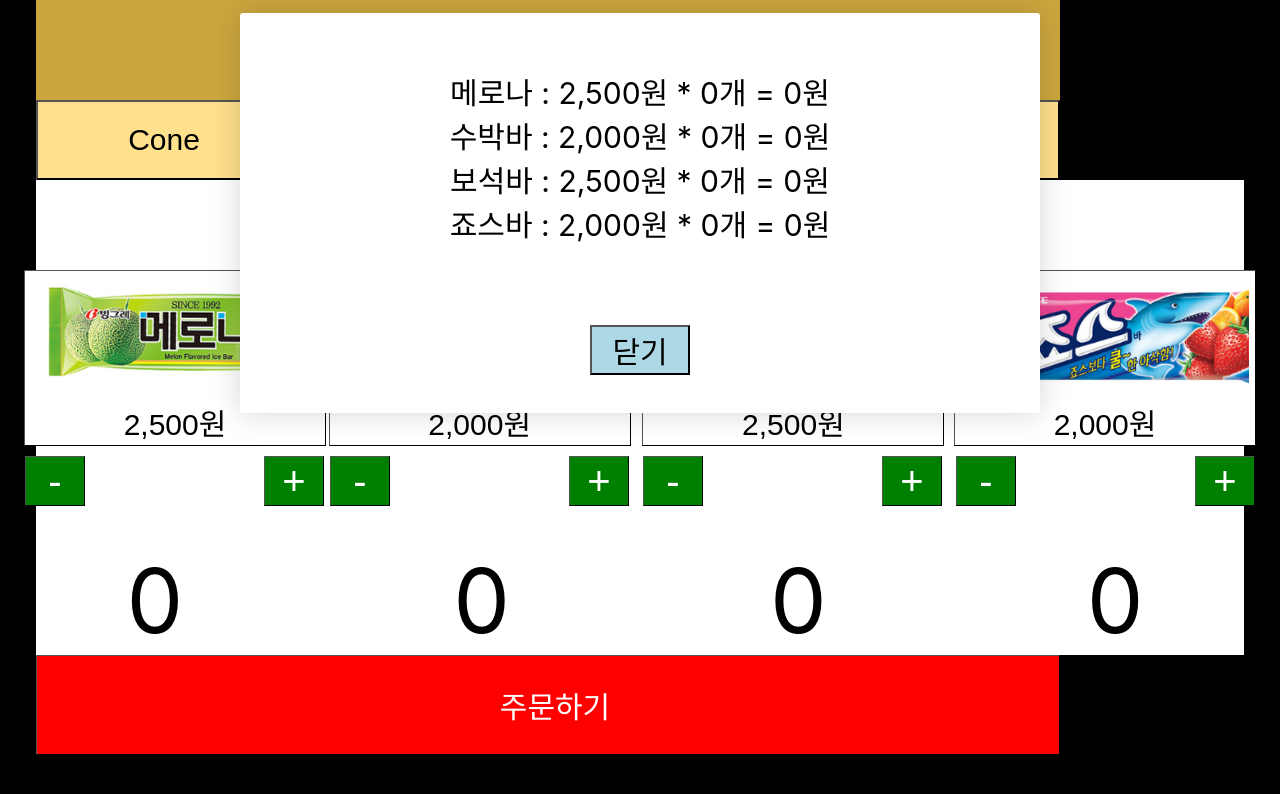
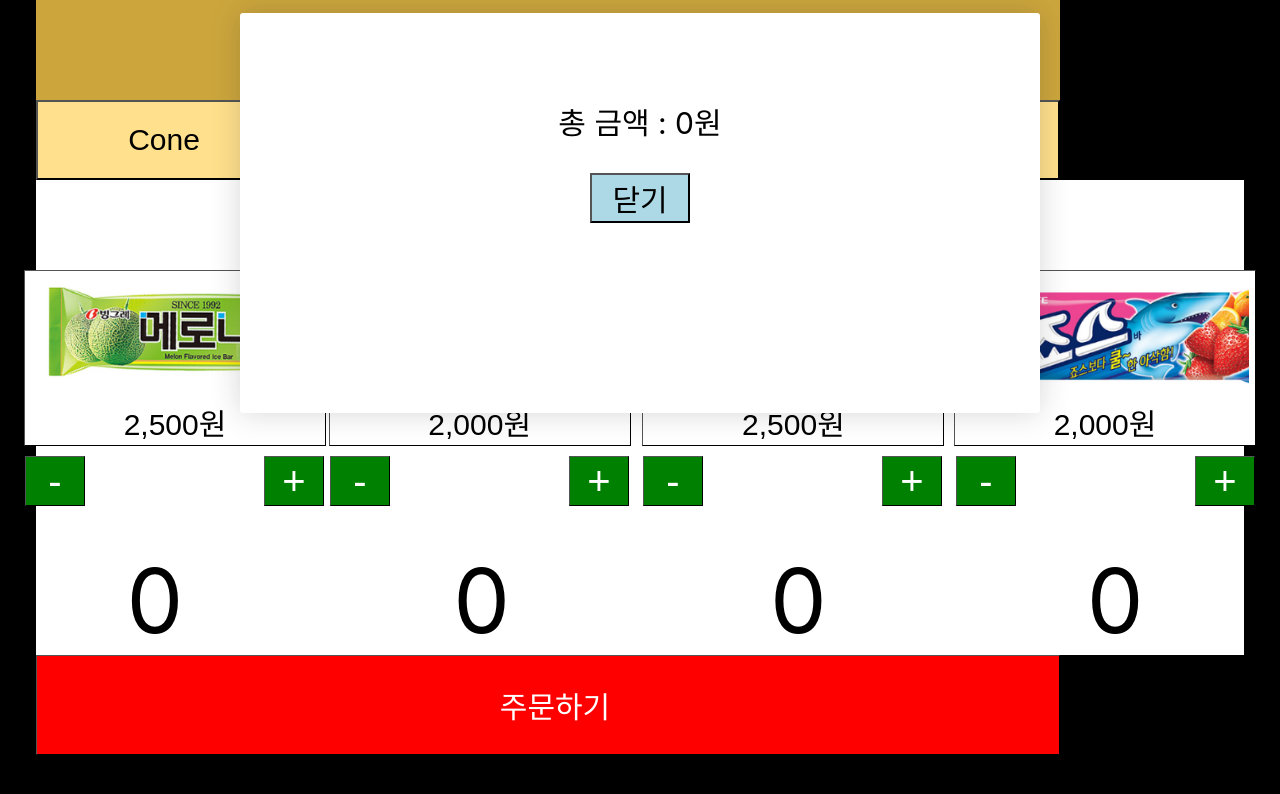
Before and after one commit to jungjunhyung99/2023-capstone-KT_Kiosk, a React (Create React App) app: page /kiosk/Icecream_bar in a window 1280 px wide. Both pictures are taken after a click on the button "주문하기". Shown: the top 794 px of the page. Built offline with nearby package versions, Linux system fonts and the light colour scheme.

Commit message:
수량 고정 및 계산 동일

```diff
--- a/src/App.tsx
+++ b/src/App.tsx
@@ -5,7 +5,7 @@
 import Hamburger_index from './contents/Hamburger_Content/Hamburger_index';
 import MainPage from './pages/Main/MainPage';
 import KioskPage from './pages/Main/KioskPage';
-import { RecoilRoot } from 'recoil';
+import { RecoilRoot, useRecoilState } from 'recoil';
 import GamePage from './pages/Main/GamePage';
 import Game from './pages/Game/Game';
 import CafePage from './pages/Cafe/CafePage';
@@ -26,6 +26,7 @@
 import Cafe_start from './contents/Cafe_Content/Cafe_start';
 
 function App() {
+
   return (
       <RecoilRoot>
         <Router>
--- a/src/practice/Icecream/Icecream_bar.tsx
+++ b/src/practice/Icecream/Icecream_bar.tsx
@@ -6,9 +6,9 @@
 import zyosba from "../../images/icecream/zyosba.png";
 import bosukba from "../../images/icecream/bosukba.png";
 import { useState, useCallback } from 'react';
-import { RecoilRoot, atom, useRecoilState } from "recoil";
+import { RecoilRoot, atom, useRecoilState, useRecoilValue } from "recoil";
 import Modal from "../../component/Modal";
-import {number5, number6, number7, number8} from "../../Atom/store";
+import {number1, number2, number3, number4, number5, number6, number7, number8, number9, number10, number11, number12, number13, number14, number15, number16} from "../../Atom/store";
 
 function Icecream_bar() {
 
@@ -26,45 +26,60 @@
         navigate('/kiosk/Icecream_family');
     }
 
-    const [bar_number1, setNumber] = useRecoilState(number5);
-    const [bar_number2, setNumber2] = useRecoilState(number6);
-    const [bar_number3, setNumber3] = useRecoilState(number7);
-    const [bar_number4, setNumber4] = useRecoilState(number8);
+    const [bar_number1, setNumber5] = useRecoilState(number5);
+    const [bar_number2, setNumber6] = useRecoilState(number6);
+    const [bar_number3, setNumber7] = useRecoilState(number7);
+    const [bar_number4, setNumber8] = useRecoilState(number8);
+
+    const cone_number1 = useRecoilValue(number1);
+    const cone_number2 = useRecoilValue(number2);
+    const cone_number3 = useRecoilValue(number3);
+    const cone_number4 = useRecoilValue(number4);
+
+    const tube_number1 = useRecoilValue(number9);
+    const tube_number2 = useRecoilValue(number10);
+    const tube_number3 = useRecoilValue(number11);
+    const tube_number4 = useRecoilValue(number12);
+
+    const family_number1 = useRecoilValue(number13);
+    const family_number2 = useRecoilValue(number14);
+    const family_number3 = useRecoilValue(number15);
+    const family_number4 = useRecoilValue(number16);
 
     const btn_first_click = () => {
-        setNumber(bar_number1 + 1);
+        setNumber5(bar_number1 + 1);
     }
 
     const btn_second_click = () => {
-        setNumber2(bar_number2 + 1);
+        setNumber6(bar_number2 + 1);
     }
 
     const btn_third_click = () => {
-        setNumber3(bar_number3 + 1);
+        setNumber7(bar_number3 + 1);
     }
 
     const btn_fourth_click = () => {
-        setNumber4(bar_number4 + 1);
+        setNumber8(bar_number4 + 1);
     }
 
     const btn_first_minus_click = () => {
         if (bar_number1 > 0)
-        setNumber3(bar_number1 - 1);
+        setNumber5(bar_number1 - 1);
     }
 
     const btn_second_minus_click = () => {
         if (bar_number2 > 0)
-        setNumber3(bar_number2 - 1);
+        setNumber6(bar_number2 - 1);
     }
 
     const btn_third_minus_click = () => {
         if (bar_number3 > 0)
-        setNumber3(bar_number3 - 1);
+        setNumber7(bar_number3 - 1);
     }
 
     const btn_fourth_minus_click = () => {
         if (bar_number4 > 0)
-        setNumber4(bar_number4 - 1);
+        setNumber8(bar_number4 - 1);
     }
 
     const [isOpenModal, setOpenModal] = useState<boolean>(false);
@@ -412,28 +427,10 @@
         color: white;
     `;
 
-    const MeronaText = styled.div`
-        font-size: 30px;
-        position: relative;
-        top: 40px;
-    `;
-
-    const SubakText = styled.div`
-        font-size: 30px;
-        position: relative;
-        top: 40px;
-    `;
-
-    const BosukText = styled.div`
-        font-size: 30px;
-        position: relative;
-        top: 40px;
-    `;
-
-    const ZyosText = styled.div`
-        font-size: 30px;
-        position: relative;
-        top: 40px;
+    const Text = styled.div`
+    font-size: 30px;
+    position: relative;
+    top: 40px;
     `;
 
     const Total = styled.div`
@@ -493,10 +490,10 @@
             <Order onClick={onClickToggleModal}><OrderDiv>주문하기</OrderDiv></Order>
             {isOpenModal && (
                 <Modal onClickToggleModal={onClickToggleModal}>
-                   <MeronaText>메로나 : 2,500원 * {bar_number1}개 = {2500*bar_number1}원</MeronaText>
-                            <SubakText>수박바 : 2,000원 * {bar_number2}개 = {2000*bar_number2}원</SubakText>
-                            <BosukText>보석바 : 2,500원 * {bar_number3}개 = {2500*bar_number3}원</BosukText>
-                            <ZyosText>죠스바 : 2,000원 * {bar_number4}개 = {2000*bar_number4}원</ZyosText> <br />
+                    <Total>총 금액 : {2500*cone_number1 + 2200*cone_number2 + 2500*cone_number3 + 3500*cone_number4
+                            + 2500*bar_number1 + 2000*bar_number2 + 2500*bar_number3 + 2000* bar_number4
+                            + 3500*tube_number1 + 3000*tube_number2 + 3500*tube_number3 + 3000*tube_number4
+                            + 3500*family_number1 + 3500*family_number2 + 4000*family_number3 + 3500*family_number4}원</Total>
                             <Close onClick={() => setOpenModal(false)}>닫기</Close>
                 </Modal>
             )}
--- a/src/practice/Icecream/Icecream_cone.tsx
+++ b/src/practice/Icecream/Icecream_cone.tsx
@@ -7,7 +7,7 @@
 import Boorabo from "../../images/icecream/Boorabo.png";
 import { useState, useCallback } from 'react';
 import Modal from "../../component/Modal";
-import { RecoilRoot, atom, useRecoilState } from "recoil";
+import { RecoilRoot, atom, useRecoilState, useRecoilValue } from "recoil";
 import {number1, number2, number3, number4, number5, number6, number7, number8, number9, number10, number11, number12, number13, number14, number15, number16} from "../../Atom/store";
 
 function Icecream_cone() {
@@ -30,6 +30,21 @@
     const [cone_number2, setNumber2] = useRecoilState(number2);
     const [cone_number3, setNumber3] = useRecoilState(number3);
     const [cone_number4, setNumber4] = useRecoilState(number4);
+
+    const bar_number1 = useRecoilValue(number5);
+    const bar_number2 = useRecoilValue(number6);
+    const bar_number3 = useRecoilValue(number7);
+    const bar_number4 = useRecoilValue(number8);
+
+    const tube_number1 = useRecoilValue(number9);
+    const tube_number2 = useRecoilValue(number10);
+    const tube_number3 = useRecoilValue(number11);
+    const tube_number4 = useRecoilValue(number12);
+
+    const family_number1 = useRecoilValue(number13);
+    const family_number2 = useRecoilValue(number14);
+    const family_number3 = useRecoilValue(number15);
+    const family_number4 = useRecoilValue(number16);
 
     const btn_first_click = () => {
         setNumber(cone_number1 + 1);
@@ -397,7 +412,7 @@
         color: white;
     `;
 
-    const GuguText = styled.div`
+    const Text = styled.div`
         font-size: 30px;
         position: relative;
         top: 40px;
@@ -461,27 +476,10 @@
             <Order onClick={onClickToggleModal}><OrderDiv>주문하기</OrderDiv></Order>
             {isOpenModal && (
                 <Modal onClickToggleModal={onClickToggleModal}>
-                   <GuguText>더블콘 : 2,500원 * {cone_number1}개 = {1800*cone_number1}원</GuguText>
-                            <GuguText>돼지콘 : 2,200원 * {cone_number2}개 = {2200*cone_number2}원</GuguText>
-                            <GuguText>월드콘 : 2,500원 * {cone_number3}개 = {2500*cone_number3}원</GuguText>
-                            <GuguText>요맘때 : 3,500원 * {cone_number4}개 = {3500*cone_number4}원</GuguText>
-
-                            <GuguText>메로나 : 2,500원 * {cone_number1}개 = {2500*cone_number1}원</GuguText>
-                            <GuguText>돼지콘 : 2,200원 * {cone_number2}개 = {2200*cone_number2}원</GuguText>
-                            <GuguText>월드콘 : 2,500원 * {cone_number3}개 = {2500*cone_number3}원</GuguText>
-                            <GuguText>요맘때 : 3,500원 * {cone_number4}개 = {3500*cone_number4}원</GuguText>
-
-                            <GuguText>요맘때 : 3,500원 * {cone_number4}개 = {3500*cone_number4}원</GuguText>
-                            <GuguText>돼지콘 : 2,200원 * {cone_number2}개 = {2200*cone_number2}원</GuguText>
-                            <GuguText>월드콘 : 2,500원 * {cone_number3}개 = {2500*cone_number3}원</GuguText>
-                            <GuguText>요맘때 : 3,500원 * {cone_number4}개 = {3500*cone_number4}원</GuguText>
-
-                            <GuguText>요맘때 : 3,500원 * {cone_number4}개 = {3500*cone_number4}원</GuguText>
-                            <GuguText>돼지콘 : 2,200원 * {cone_number2}개 = {2200*cone_number2}원</GuguText>
-                            <GuguText>월드콘 : 2,500원 * {cone_number3}개 = {2500*cone_number3}원</GuguText>
-                            <GuguText>요맘때 : 3,500원 * {cone_number4}개 = {3500*cone_number4}원</GuguText>
-
-                            <Total>총 금액 : {2500*cone_number1 + 2200*cone_number2 + 2500*cone_number3 + 3500*cone_number4}원</Total>
+                            <Total>총 금액 : {2500*cone_number1 + 2200*cone_number2 + 2500*cone_number3 + 3500*cone_number4
+                            + 2500*bar_number1 + 2000*bar_number2 + 2500*bar_number3 + 2000* bar_number4
+                            + 3500*tube_number1 + 3000*tube_number2 + 3500*tube_number3 + 3000*tube_number4
+                            + 3500*family_number1 + 3500*family_number2 + 4000*family_number3 + 3500*family_number4}원</Total>
                             <Close onClick={() => setOpenModal(false)}>닫기</Close>
                 </Modal>
             )}
--- a/src/practice/Icecream/Icecream_family.tsx
+++ b/src/practice/Icecream/Icecream_family.tsx
@@ -6,9 +6,9 @@
 import Nattur from "../../images/icecream/Nattur.png";
 import Googoocluster from "../../images/icecream/Googoocluster.png";
 import { useState, useCallback } from 'react';
-import { RecoilRoot, atom, useRecoilState } from "recoil";
+import { RecoilRoot, atom, useRecoilState, useRecoilValue } from "recoil";
 import Modal from "../../component/Modal";
-import {number13, number14, number15, number16} from "../../Atom/store";
+import {number1, number2, number3, number4, number5, number6, number7, number8, number9, number10, number11, number12, number13, number14, number15, number16} from "../../Atom/store";
 
 function Icecream_family() {
 
@@ -30,6 +30,21 @@
     const [family_number2, setNumber2] = useRecoilState(number14);
     const [family_number3, setNumber3] = useRecoilState(number15);
     const [family_number4, setNumber4] = useRecoilState(number16);
+
+    const cone_number1 = useRecoilValue(number1);
+    const cone_number2 = useRecoilValue(number2);
+    const cone_number3 = useRecoilValue(number3);
+    const cone_number4 = useRecoilValue(number4);
+
+    const tube_number1 = useRecoilValue(number9);
+    const tube_number2 = useRecoilValue(number10);
+    const tube_number3 = useRecoilValue(number11);
+    const tube_number4 = useRecoilValue(number12);
+
+    const bar_number1 = useRecoilValue(number5);
+    const bar_number2 = useRecoilValue(number6);
+    const bar_number3 = useRecoilValue(number7);
+    const bar_number4 = useRecoilValue(number8);
 
     const btn_first_click = () => {
         setNumber(family_number1 + 1);
@@ -399,28 +414,10 @@
         color: white;
     `;
 
-    const BingsooText = styled.div`
-        font-size: 30px;
-        position: relative;
-        top: 40px;
-    `;
-
-    const TogetherText = styled.div`
-        font-size: 30px;
-        position: relative;
-        top: 40px;
-    `;
-
-    const NatturText = styled.div`
-        font-size: 30px;
-        position: relative;
-        top: 40px;
-    `;
-
-    const GoogooclusterText = styled.div`
-        font-size: 30px;
-        position: relative;
-        top: 40px;
+    const Text = styled.div`
+    font-size: 30px;
+    position: relative;
+    top: 40px;
     `;
 
     const Total = styled.div`
@@ -480,10 +477,10 @@
             <Order onClick={onClickToggleModal}><OrderDiv>주문하기</OrderDiv></Order>
             {isOpenModal && (
                 <Modal onClickToggleModal={onClickToggleModal}>
-                   <BingsooText>팥빙수 : 3,500원 * {family_number1}개 = {3500*family_number1}원</BingsooText>
-                            <TogetherText>투게더 : 3,500원 * {family_number2}개 = {3500*family_number2}원</TogetherText>
-                            <NatturText>나뚜루 : 4,000원 * {family_number3}개 = {4000*family_number3}원</NatturText>
-                            <GoogooclusterText>구구크러스터 : 3,500원 * {family_number4}개 = {3500*family_number4}원</GoogooclusterText> <br />
+                            <Total>총 금액 : {2500*cone_number1 + 2200*cone_number2 + 2500*cone_number3 + 3500*cone_number4
+                            + 2500*bar_number1 + 2000*bar_number2 + 2500*bar_number3 + 2000* bar_number4
+                            + 3500*tube_number1 + 3000*tube_number2 + 3500*tube_number3 + 3000*tube_number4
+                            + 3500*family_number1 + 3500*family_number2 + 4000*family_number3 + 3500*family_number4}원</Total>
                             <Close onClick={() => setOpenModal(false)}>닫기</Close>
                 </Modal>
             )}
--- a/src/practice/Icecream/Icecream_tube.tsx
+++ b/src/practice/Icecream/Icecream_tube.tsx
@@ -6,9 +6,9 @@
 import Tankboygreengrape from "../../images/icecream/Tankboygreengrape.png";
 import Tankboy from "../../images/icecream/Tankboy.png";
 import { useState, useCallback } from 'react';
-import { RecoilRoot, atom, useRecoilState } from "recoil";
+import { RecoilRoot, atom, useRecoilState, useRecoilValue } from "recoil";
 import Modal from "../../component/Modal";
-import {number9, number10, number11, number12} from "../../Atom/store";
+import {number1, number2, number3, number4, number5, number6, number7, number8, number9, number10, number11, number12, number13, number14, number15, number16} from "../../Atom/store";
 
 function Icecream_tube() {
 
@@ -26,45 +26,60 @@
         navigate('/kiosk/Icecream_family');
     }
 
-    const [number, setNumber] = useRecoilState(number9);
-    const [number2, setNumber2] = useRecoilState(number10);
-    const [number3, setNumber3] = useRecoilState(number11);
-    const [number4, setNumber4] = useRecoilState(number12);
+    const [tube_number1, setNumber] = useRecoilState(number9);
+    const [tube_number2, setNumber2] = useRecoilState(number10);
+    const [tube_number3, setNumber3] = useRecoilState(number11);
+    const [tube_number4, setNumber4] = useRecoilState(number12);
+
+    const cone_number1 = useRecoilValue(number1);
+    const cone_number2 = useRecoilValue(number2);
+    const cone_number3 = useRecoilValue(number3);
+    const cone_number4 = useRecoilValue(number4);
+
+    const bar_number1 = useRecoilValue(number5);
+    const bar_number2 = useRecoilValue(number6);
+    const bar_number3 = useRecoilValue(number7);
+    const bar_number4 = useRecoilValue(number8);
+
+    const family_number1 = useRecoilValue(number13);
+    const family_number2 = useRecoilValue(number14);
+    const family_number3 = useRecoilValue(number15);
+    const family_number4 = useRecoilValue(number16);
 
     const btn_first_click = () => {
-        setNumber(number + 1);
+        setNumber(tube_number1 + 1);
     }
 
     const btn_second_click = () => {
-        setNumber2(number2 + 1);
+        setNumber2(tube_number2 + 1);
     }
 
     const btn_third_click = () => {
-        setNumber3(number3 + 1);
+        setNumber3(tube_number3 + 1);
     }
 
     const btn_fourth_click = () => {
-        setNumber4(number4 + 1);
+        setNumber4(tube_number4 + 1);
     }
 
     const btn_first_minus_click = () => {
-        if (number > 0)
-            setNumber(number - 1);
+        if (tube_number1 > 0)
+            setNumber(tube_number1 - 1);
     }
 
     const btn_second_minus_click = () => {
-        if (number2 > 0)
-            setNumber2(number2 - 1);
+        if (tube_number2 > 0)
+            setNumber2(tube_number2 - 1);
     }
 
     const btn_third_minus_click = () => {
-        if (number3 > 0)
-            setNumber3(number3 - 1);
+        if (tube_number3 > 0)
+            setNumber3(tube_number3 - 1);
     }
 
     const btn_fourth_minus_click = () => {
-        if (number4 > 0)
-            setNumber4(number4 - 1);
+        if (tube_number4 > 0)
+            setNumber4(tube_number4 - 1);
     }
 
     const [isOpenModal, setOpenModal] = useState<boolean>(false);
@@ -402,28 +417,10 @@
         color: white;
     `;
 
-    const YogurtText = styled.div`
-        font-size: 30px;
-        position: relative;
-        top: 40px;
-    `;
-
-    const BbabbicoText = styled.div`
-        font-size: 30px;
-        position: relative;
-        top: 40px;
-    `;
-
-    const TankboygreengrapeText = styled.div`
-        font-size: 30px;
-        position: relative;
-        top: 40px;
-    `;
-
-    const TankboyText = styled.div`
-        font-size: 30px;
-        position: relative;
-        top: 40px;
+    const Text = styled.div`
+    font-size: 30px;
+    position: relative;
+    top: 40px;
     `;
 
     const Total = styled.div`
@@ -474,19 +471,19 @@
                 <FourthMinusButton onClick={() => {btn_fourth_minus_click();}}><FourthMinusButtonDiv>-</FourthMinusButtonDiv></FourthMinusButton>
             </MinusDivButton>
             <CountItems>
-                <FirstCount>{number}</FirstCount>
-                <SecondCount>{number2}</SecondCount>
-                <ThirdCount>{number3}</ThirdCount>
-                <FourthCount>{number4}</FourthCount>
+                <FirstCount>{tube_number1}</FirstCount>
+                <SecondCount>{tube_number2}</SecondCount>
+                <ThirdCount>{tube_number3}</ThirdCount>
+                <FourthCount>{tube_number4}</FourthCount>
             </CountItems>
             </Entire>
             <Order onClick={onClickToggleModal}><OrderDiv>주문하기</OrderDiv></Order>
             {isOpenModal && (
                 <Modal onClickToggleModal={onClickToggleModal}>
-                   <YogurtText>요구르트 쭈쭈빠 : 3,500원 * {number}개 = {3500*number}원</YogurtText>
-                            <BbabbicoText>빠삐코 : 3,000원 * {number2}개 = {3000*number2}원</BbabbicoText>
-                            <TankboygreengrapeText>탱크보이 청포도 : 3,500원 * {number3}개 = {3500*number3}원</TankboygreengrapeText>
-                            <TankboyText>탱크보이 : 3,000원 * {number4}개 = {3000*number4}원</TankboyText> <br />
+                            <Total>총 금액 : {2500*cone_number1 + 2200*cone_number2 + 2500*cone_number3 + 3500*cone_number4
+                            + 2500*bar_number1 + 2000*bar_number2 + 2500*bar_number3 + 2000* bar_number4
+                            + 3500*tube_number1 + 3000*tube_number2 + 3500*tube_number3 + 3000*tube_number4
+                            + 3500*family_number1 + 3500*family_number2 + 4000*family_number3 + 3500*family_number4}원</Total>
                             <Close onClick={() => setOpenModal(false)}>닫기</Close>
                 </Modal>
             )}
```
